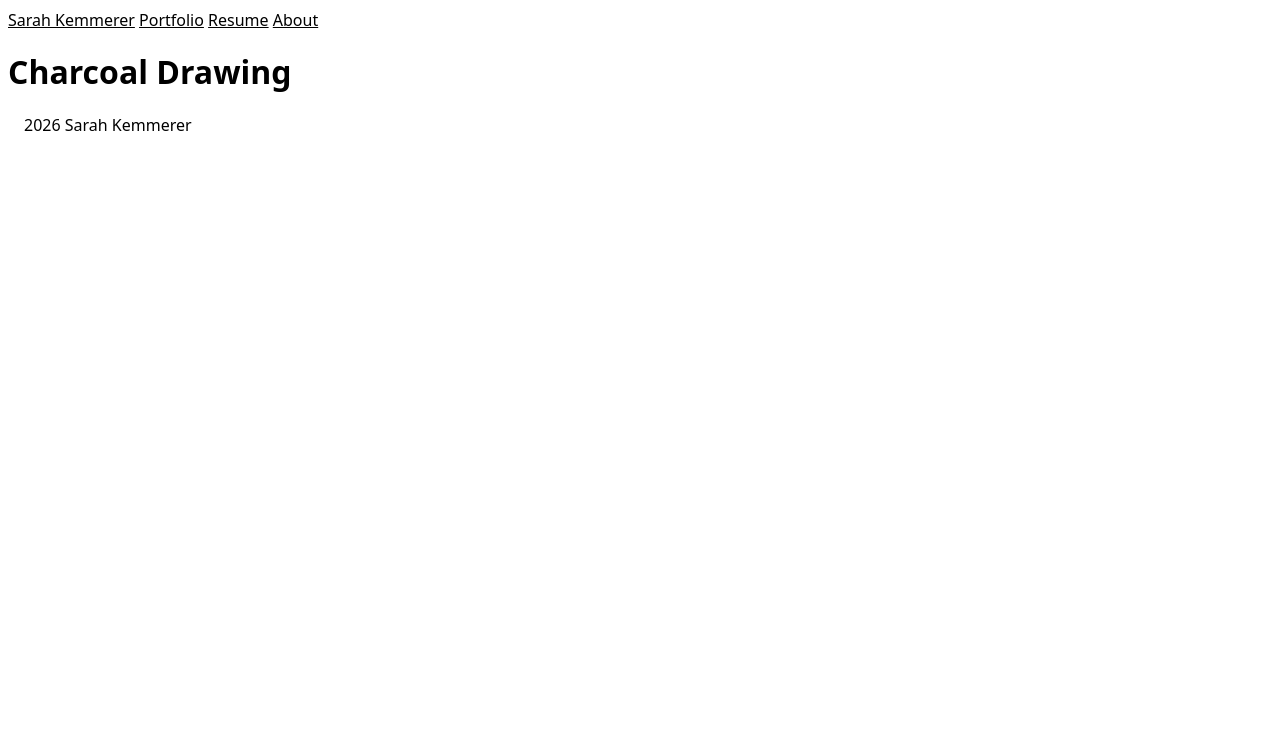
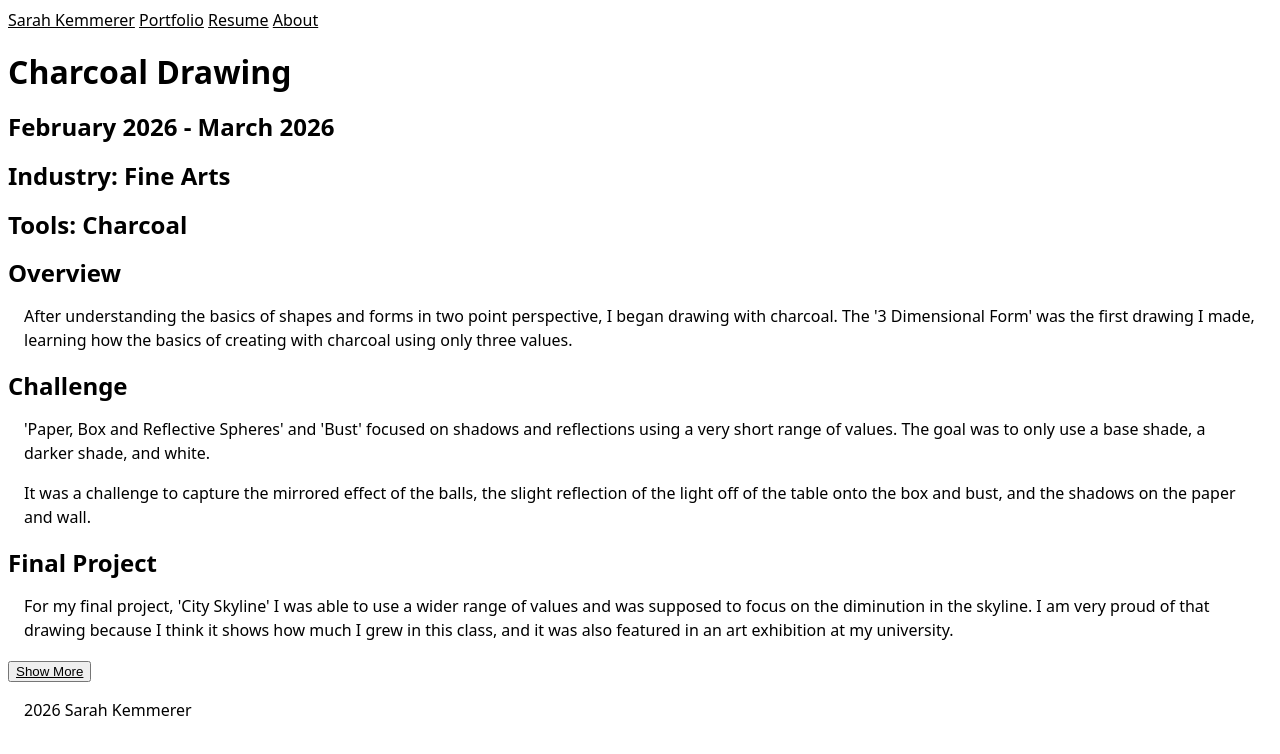
Before and after one commit to sarahkemm/uxid231-sak437, a plain HTML site: page charcoaldrawing.html in a window 1280 px wide. Drawn offline with Linux system fonts and the light colour scheme.

Commit message:
add charcoal drawing info

```diff
--- a/charcoaldrawing.html
+++ b/charcoaldrawing.html
@@ -22,6 +22,47 @@
 
     <h1>Charcoal Drawing</h1>
 
+    <section>
+        <h2>February 2026 - March 2026</h2>
+        <h2>Industry: Fine Arts</h2>
+        <h2>Tools: Charcoal</h2>
+    </section>
+
+    <section>
+
+        <h2>Overview</h2>
+
+        <p>
+            After understanding the basics of shapes and forms in two point perspective, I began drawing with charcoal. The '3 Dimensional Form' was the first drawing I made, learning how the basics of creating with charcoal using only three values.
+        </p>
+
+    </section>
+
+    <section>
+
+        <h2>Challenge</h2>
+
+        <p>
+            'Paper, Box and Reflective Spheres' and 'Bust' focused on shadows and reflections using a very short range of values. The goal was to only use a base shade, a darker shade, and white.
+        </p>
+
+        <p>
+            It was a challenge to capture the mirrored effect of the balls, the slight reflection of the light off of the table onto the box and bust, and the shadows on the paper and wall.
+        </p>
+
+    </section>
+
+    <section>
+
+        <h2>Final Project</h2>
+
+        <p>
+            For my final project, 'City Skyline' I was able to use a wider range of values and was supposed to focus on the diminution in the skyline. I am very proud of that drawing because I think it shows how much I grew in this class, and it was also featured in an art exhibition at my university.
+        </p>
+
+    </section>
+
+    <button><a href="portfolio.html">Show More</a></button>
 
     </main>
 
```
